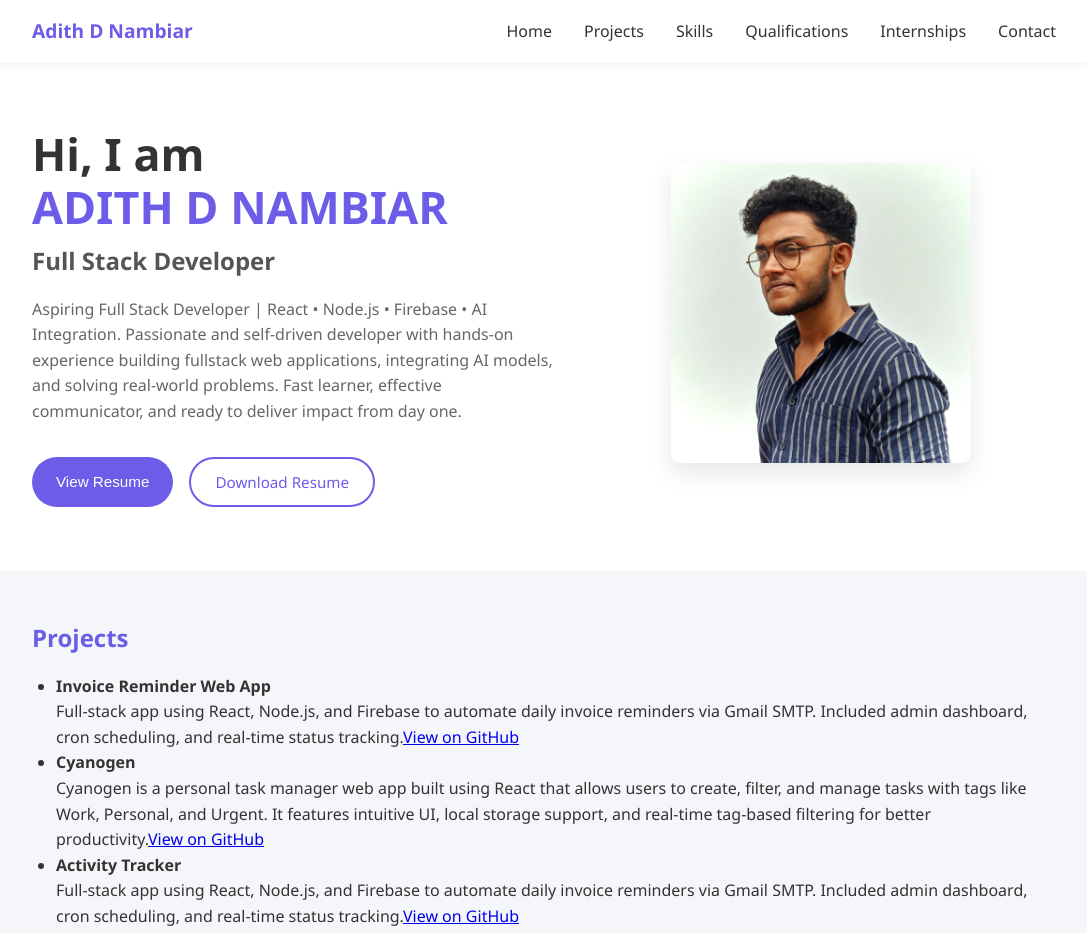
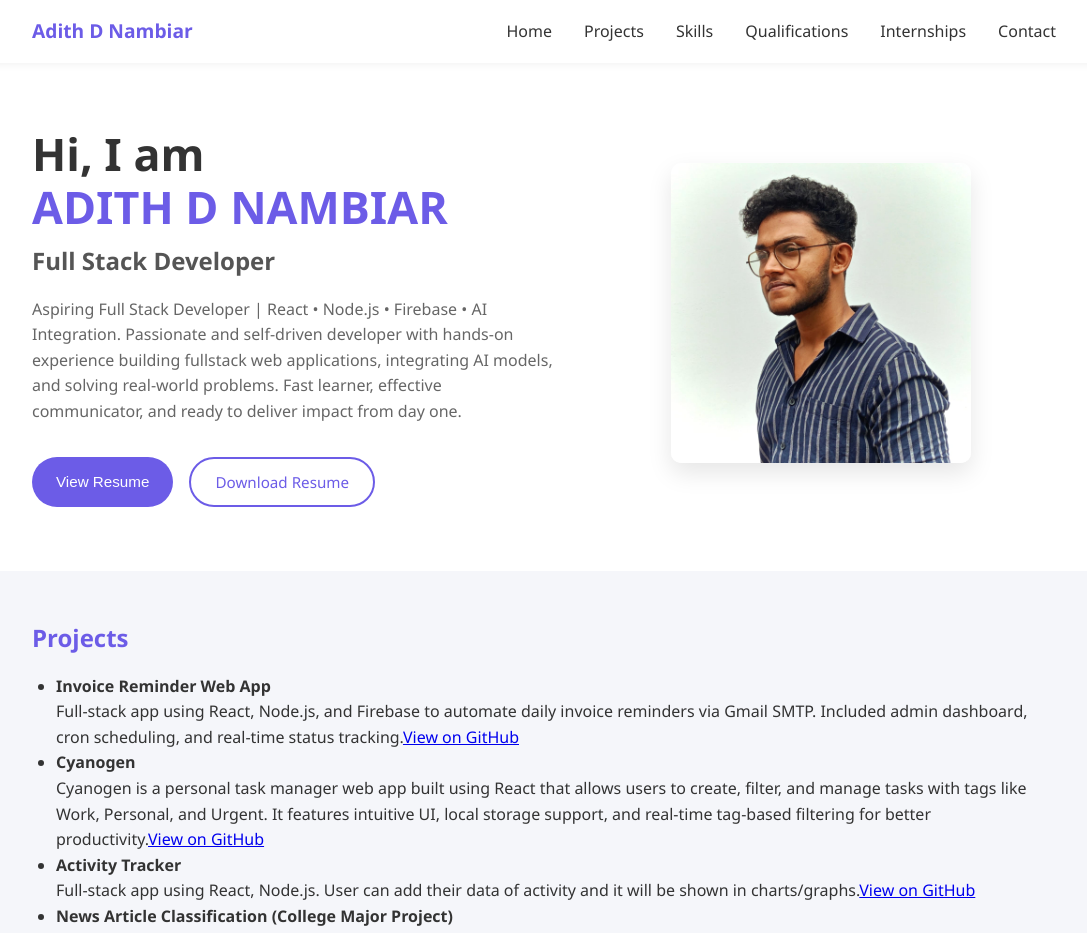
Before and after one commit to AdithDNambiar/portfolio, a React (Create React App) app: page / in a window 1280 px wide. Shown: the top 933 px of the page, without its empty margins (96-1183 px from the left). Built offline with nearby package versions, Linux system fonts and the light colour scheme; the HTML template or start-up script is replaced by a standard one.

Commit message:
Update portfolio with new changes

```diff
--- a/src/App.js
+++ b/src/App.js
@@ -59,7 +59,7 @@ It features intuitive UI, local storage support, and real-time tag-based filteri
           </li>
           <li>
             <strong>Activity Tracker</strong><br />
-            Full-stack app using React, Node.js, and Firebase to automate daily invoice reminders via Gmail SMTP. Included admin dashboard, cron scheduling, and real-time status tracking.
+            Full-stack app using React, Node.js. User can add their data of activity and it will be shown in charts/graphs.
             <a href="https://github.com/AdithDNambiar/Activity-Tracker" target="_blank" rel="noopener noreferrer">View on GitHub</a>
           </li>
           <li>
```
